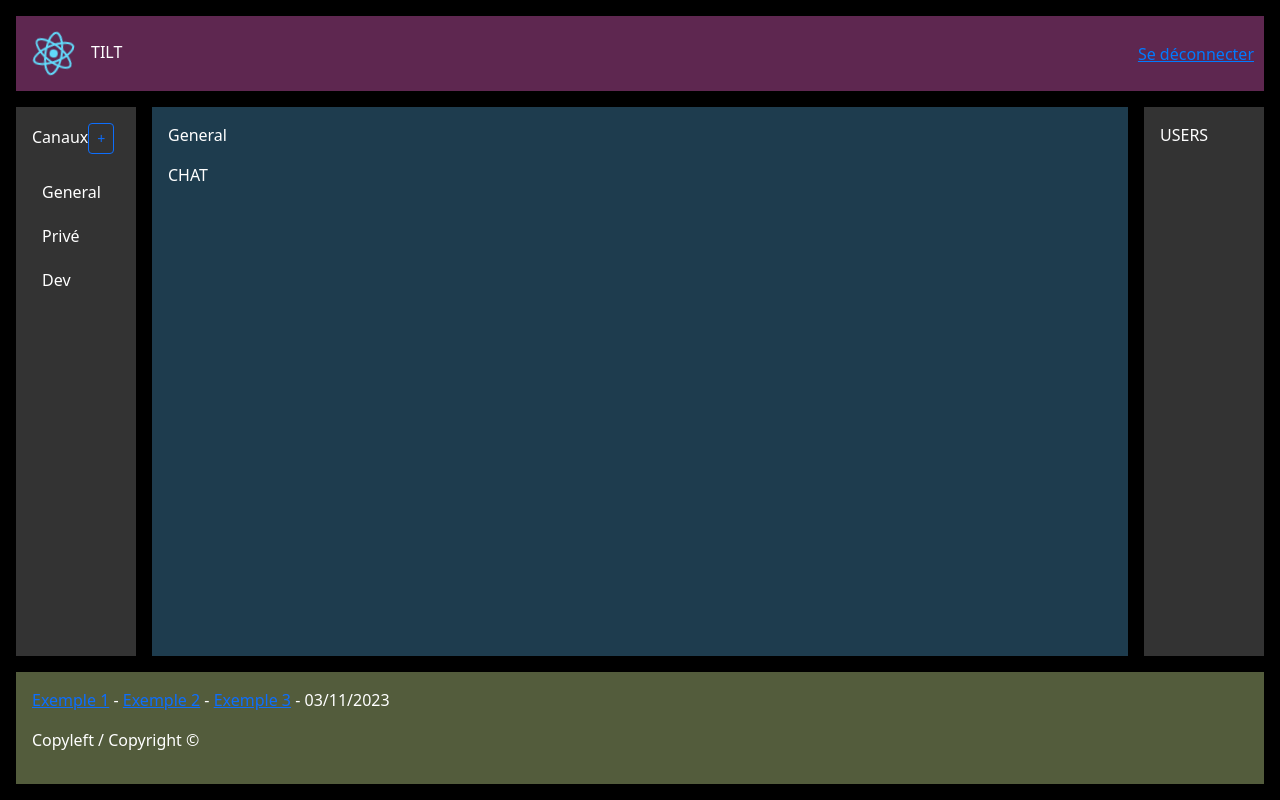
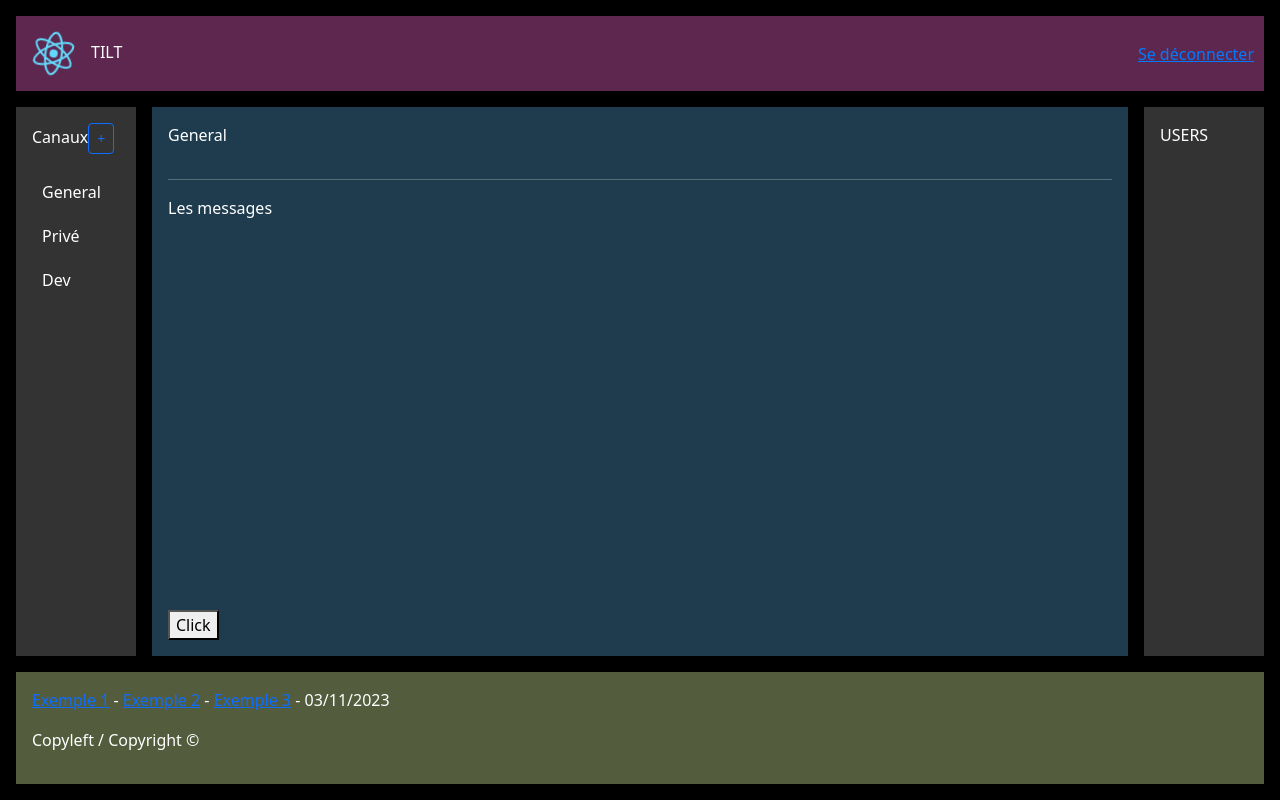
Before and after one commit to pascal-libaud/Tilt, a React (Create React App) app in the folder src/frontend/: page / in a window 1280 px wide. Built offline with nearby package versions, Linux system fonts and the light colour scheme.

Commit message:
Reprise du layout pour mettr l'ascenseur dans les messages

```diff
--- a/src/frontend/src/App.css
+++ b/src/frontend/src/App.css
@@ -1,15 +1,9 @@
-.App {
-  background-color: black;
-  color: white;
-  text-align: center;
-}
-
 .app-container {
   background-color: black;
   color: white;
   display: flex;
   flex-direction: column;
-  height: 100%;
+  height: 100vh;
 }
 
 .App-logo {
@@ -55,6 +49,7 @@
 .App-main {
   display: flex;
   flex-direction: row;
+  overflow-y: auto;
   flex: 1;
 }
 
@@ -68,8 +63,11 @@
 
 .chat {
   background-color: #1E3C4E;
+  overflow-y: auto;
   flex: 1;
   padding: 16px;
+  display: flex;
+  flex-direction: column;
 }
 
 .users {
--- a/src/frontend/src/App.tsx
+++ b/src/frontend/src/App.tsx
@@ -15,7 +15,7 @@ function App() {
 
   return (
     <RepositoriesContext.Provider value={_createRepositories()}>
-      <div className="app-container min-vh-100">
+      <div className="app-container">
         <Header />
         <Main />
         <Footer />
--- a/src/frontend/src/ui/app-components/chat.tsx
+++ b/src/frontend/src/ui/app-components/chat.tsx
@@ -10,10 +10,17 @@ function Chat({ canal }: ChatProps) {
         return (<p>Veuillez sélectionner une conversation</p>)
     else
         return (
-            <div>
+            <>
                 <p>{canal.name}</p>
-                CHAT
-            </div>
+                <hr />
+                <div style={{ overflowY: 'auto', flex: 1 }}>
+                    Les messages
+                    {/* {canal.messages.map(m => <p>m</p>)} */}
+                </div>
+                <div>
+                    <button>Click</button>
+                </div>
+            </>
         )
 }
 
```
